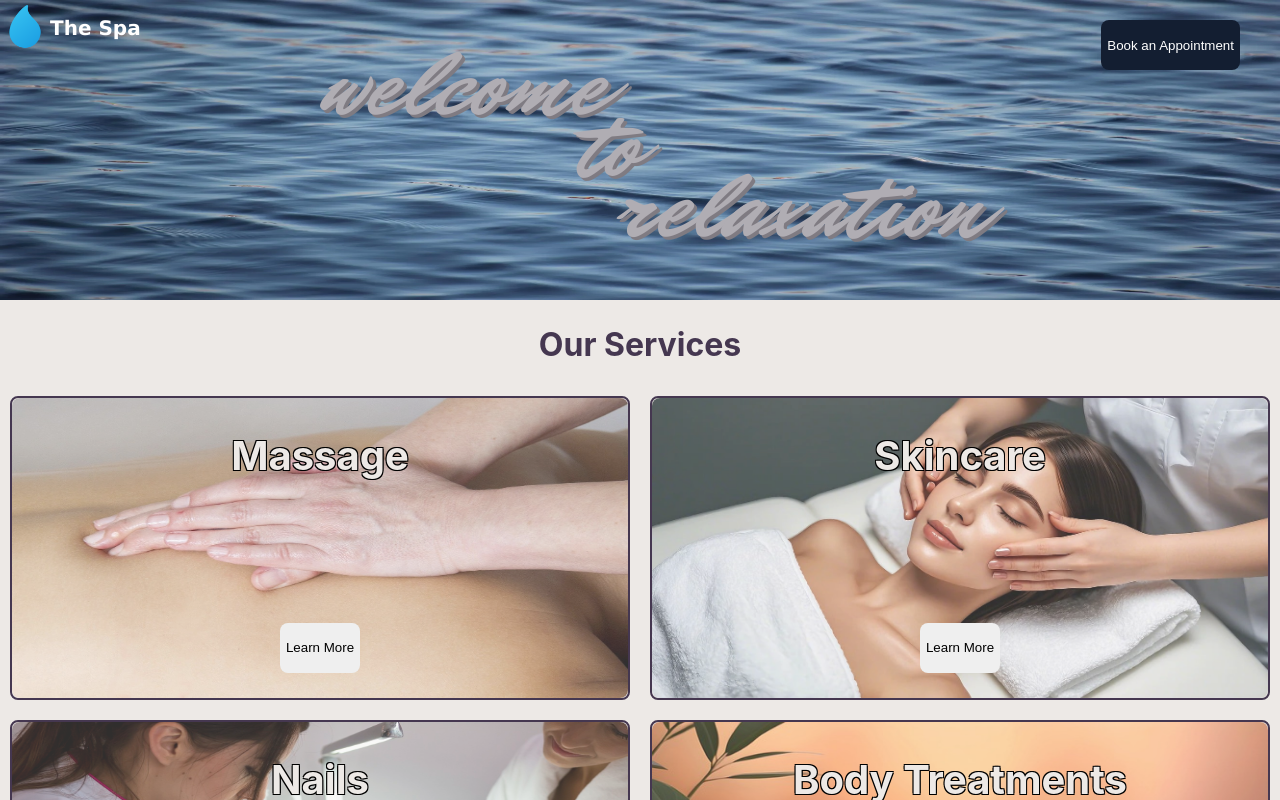
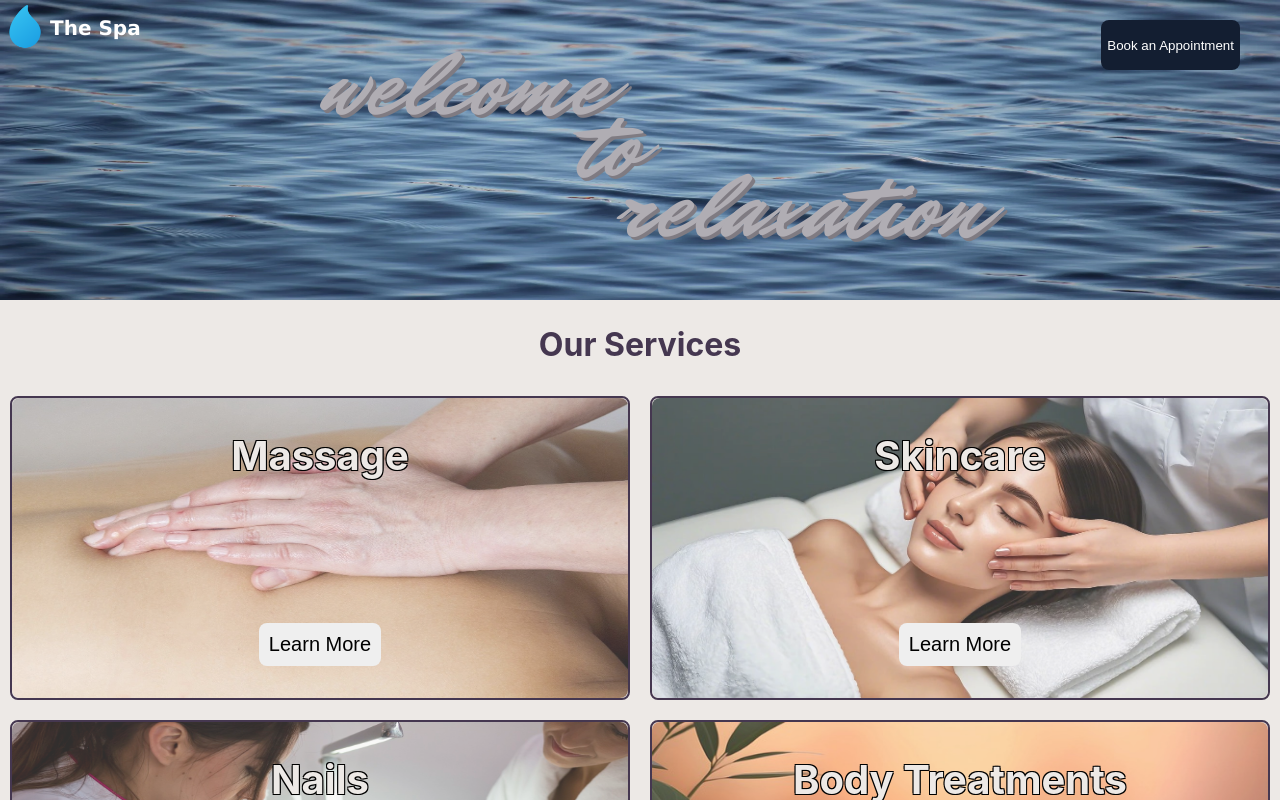
Before and after one commit to LaurenCummings/spa-project, a React (Vite) app: page / in a window 1280 px wide. Shown: the top 800 px of the page. Built offline with nearby package versions, Linux system fonts and the light colour scheme.

Commit message:
changed service nav button styling

```diff
--- a/src/css/ServiceNav.css
+++ b/src/css/ServiceNav.css
@@ -37,7 +37,8 @@
     border: none;
     border-radius: 8px;
     cursor: pointer;
-    height: 50px;
+    padding: 10px;
+    font-size: 20px;
     position: absolute;
     top: 75%;
 }
```
